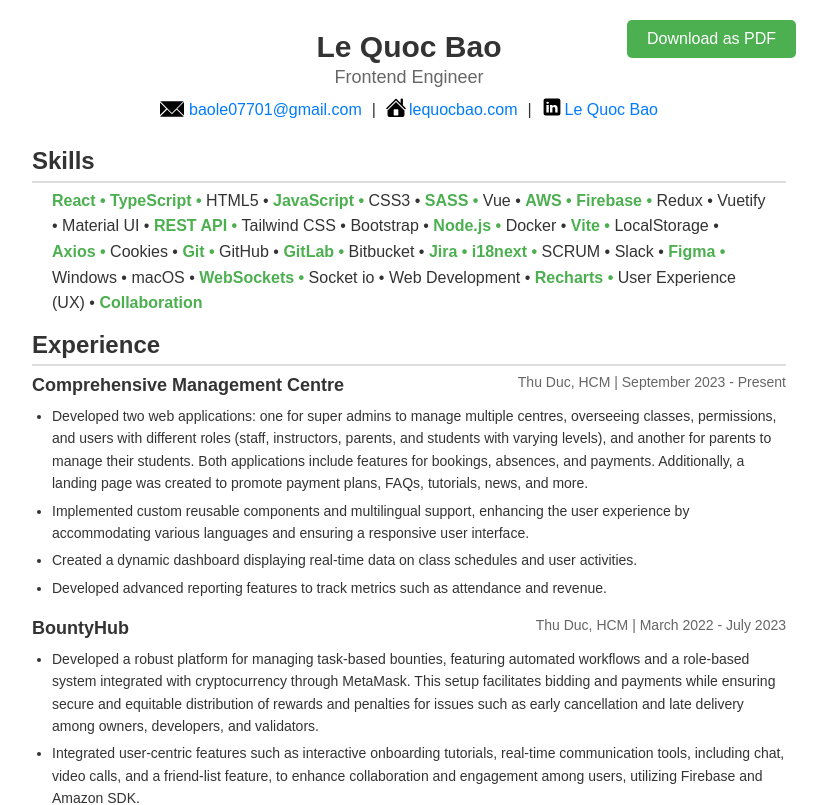
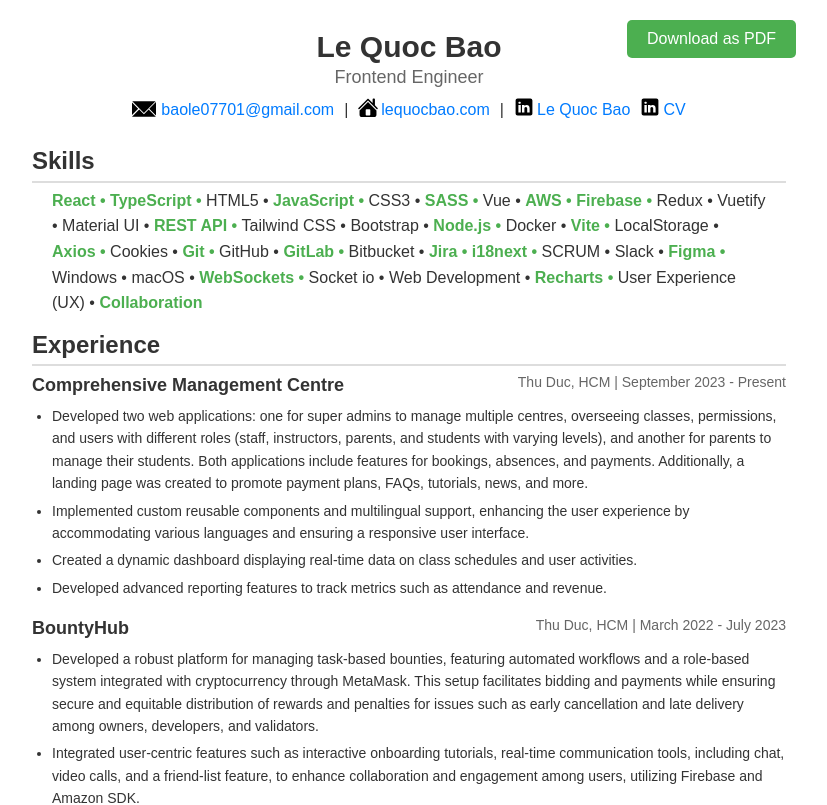
Before and after one commit to baohappy02/cv2024, a React (Vite) app: page / in a window 1280 px wide. Shown: the top 805 px of the page, without its empty margins (231-1058 px from the left). Built offline with nearby package versions, Linux system fonts and the light colour scheme.

Commit message:
Update old cv link

```diff
--- a/src/App.tsx
+++ b/src/App.tsx
@@ -12,6 +12,7 @@
   jobData,
   linkIn,
   name,
+  oldCV,
   role,
   skills,
 } from "./const";
@@ -144,6 +145,10 @@
                 <LinkedinLogo />
                 <p>{cleanLinkedInUrl(linkIn)}</p>
               </a>
+              <a href={oldCV} target="_blank" rel="noreferrer">
+                <LinkedinLogo />
+                <p>CV</p>
+              </a>
             </div>
           </header>
 
--- a/src/const.tsx
+++ b/src/const.tsx
@@ -65,6 +65,8 @@
 export const email: string = "baole07701@gmail.com";
 export const linkIn: string =
   "https://www.linkedin.com/in/b%E1%BA%A3o-l%C3%AA-1131021a5/";
+export const oldCV: string =
+  "https://www.canva.com/design/DAGZD8C81W4/E_J6U-bKw6ZweMfSWkoXQg/view?utm_content=DAGZD8C81W4&utm_campaign=designshare&utm_medium=link2&utm_source=uniquelinks&utlId=h646b535e56#1";
 
 export const jobData = [
   {
```
